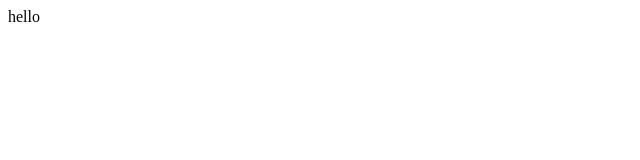
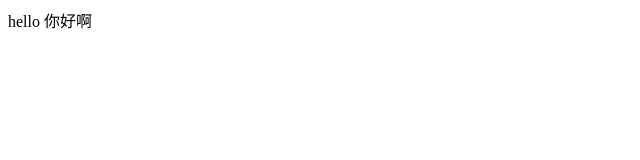
Before and after one commit to wangchaogang/wangchaogang.io, a plain HTML site: page index.html in a window 1280 px wide. Shown: the full height of the page, 0-640 px from the left. Drawn offline with Linux system fonts and the light colour scheme.

Commit message:
Signed-off-by: wangchaogang <765483472@qq.com>

```diff
--- a/index.html
+++ b/index.html
@@ -6,5 +6,6 @@
 	</head>
 	<body>
 		hello
+		你好啊
 	</body>
 </html>
```
